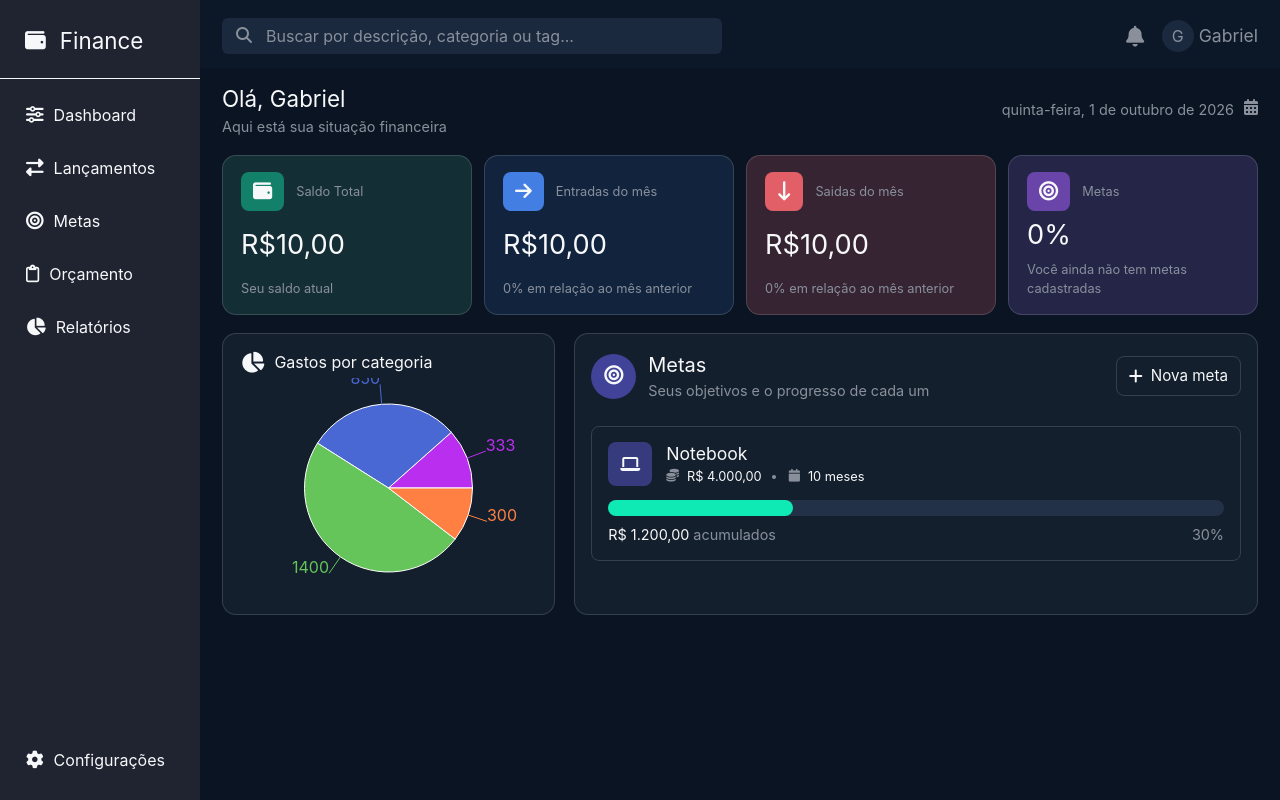
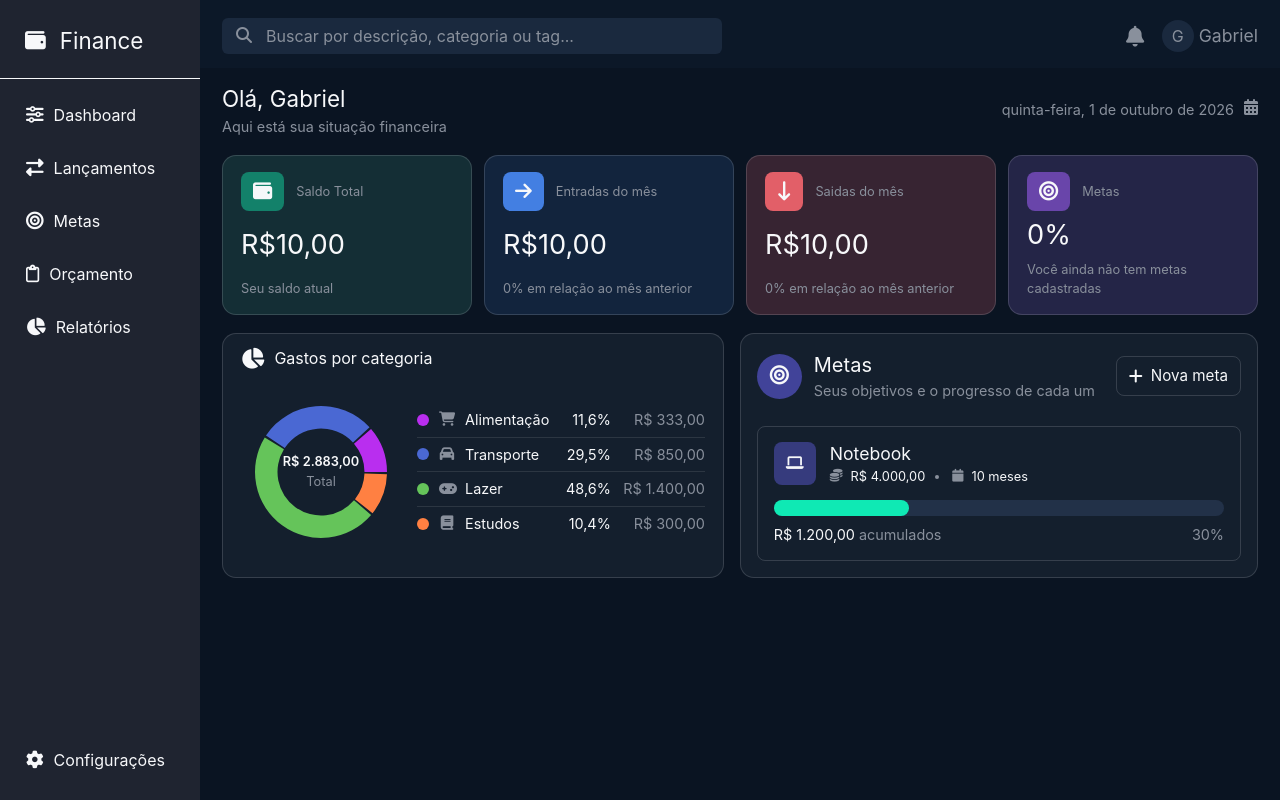
Before and after one commit to Gabrielbarbosa14/finance-app, a React (Vite) app: page / in a window 1280 px wide. Built offline with nearby package versions, Linux system fonts and the light colour scheme.

Commit message:
Terminando a primeira versão da tela de dashboard e adicionando variáveis ao css

```diff
--- a/src/components/Dashboard.jsx
+++ b/src/components/Dashboard.jsx
@@ -1,14 +1,10 @@
 import {
-  Line,
-  XAxis,
-  YAxis,
-  CartesianGrid,
-  Tooltip,
-  Legend,
   PieChart,
   Pie,
   Cell,
 } from "recharts";
+
+const colors = ["#B92EEF", "#4A68D3", "#65C45A", "#FF8042"];
 
 const summaryData = [
   {
@@ -17,8 +13,8 @@ const summaryData = [
     value: "R$10,00",
     description: "Seu saldo atual",
     icon: "fa-solid fa-wallet",
-    bgcolor: "bg-[#142E35]",
-    bgcoloricon: "bg-[#13816A]",
+    bgcolor: "bg-summary-balance",
+    bgcoloricon: "bg-summary-balance-icon",
   },
   {
     id: "montharrivals",
@@ -26,8 +22,8 @@ const summaryData = [
     value: "R$10,00",
     description: "0% em relação ao mês anterior",
     icon: "fa-solid fa-arrow-right",
-    bgcolor: "bg-[#12243D]",
-    bgcoloricon: "bg-[#437FE2]",
+    bgcolor: "bg-summary-income",
+    bgcoloricon: "bg-summary-income-icon",
   },
   {
     id: "monthoutflows",
@@ -35,8 +31,8 @@ const summaryData = [
     value: "R$10,00",
     description: "0% em relação ao mês anterior",
     icon: "fa-solid fa-arrow-down-long",
-    bgcolor: "bg-[#372432]",
-    bgcoloricon: "bg-[#E25F68]",
+    bgcolor: "bg-summary-expenses",
+    bgcoloricon: "bg-summary-expenses-icon",
   },
   {
     id: "goals",
@@ -44,20 +40,23 @@ const summaryData = [
     value: "0%",
     description: "Você ainda não tem metas cadastradas",
     icon: "fa-solid fa-bullseye",
-    bgcolor: "bg-[#242547]",
-    bgcoloricon: "bg-[#6945AA]",
+    bgcolor: "bg-summary-goals",
+    bgcoloricon: "bg-summary-goals-icon",
   },
 ];
 
 const data = [
-  { name: "Alimentação", value: 333 },
-  { name: "Transporte", value: 850 },
-  { name: "Lazer", value: 1400 },
-  { name: "Estudos", value: 300 },
+  { name: "Alimentação", value: 333, icon: "fa-solid fa-cart-shopping" },
+  { name: "Transporte", value: 850, icon: "fa-solid fa-car" },
+  { name: "Lazer", value: 1400, icon: "fa-solid fa-gamepad" },
+  { name: "Estudos", value: 300, icon: "fa-solid fa-book" },
 ];
 
 function Dashboard() {
   const today = new Date();
+  const totalExpenses = data.reduce((total, entry) => total + entry.value, 0);
+  const formatCurrency = (value) =>
+    value.toLocaleString("pt-BR", { style: "currency", currency: "BRL" });
 
   const options = {
     weekday: "long",
@@ -68,19 +67,17 @@ function Dashboard() {
 
   const formattedDate = today.toLocaleDateString("pt-br", options);
 
-  const colors = ["#B92EEF", "#4A68D3", "#65C45A", "#FF8042"];
-
-  return (
-    <div className="w-full bg-[#0A1422] pl-[200px] min-h-screen">
-      <div className="bg-[#0C1828] pt-[18px] pb-3.5 pl-5.5 pr-5.5 flex justify-between">
+    return (
+    <div className="w-full bg-app-background pl-[200px] min-h-screen">
+      <div className="bg-app-header pt-[18px] pb-3.5 pl-5.5 pr-5.5 flex justify-between">
         <div className="relative">
-          <i className="fa-solid fa-magnifying-glass absolute left-3.5 top-[9px] text-[#89909C] text-[1em]"></i>
+          <i className="fa-solid fa-magnifying-glass absolute left-3.5 top-[9px] text-app-secondary text-[1em]"></i>
           <input
             type="text"
             name="search"
             id="search"
             placeholder="Buscar por descrição, categoria ou tag..."
-            className="bg-[#1A293E] text-[#F7F8FA] w-[500px] pt-1.5 pb-1.5
+            className="bg-app-input text-app-primary w-[500px] pt-1.5 pb-1.5
                     pl-11 pr-1 rounded-[6px]"
           />
         </div>
@@ -89,29 +86,29 @@ function Dashboard() {
           className="flex justify-between items-center w-[132px]"
         >
           <div id="notification" className="flex justify-center items-center">
-            <i className="fa-solid fa-bell text-[1.3em] text-[#89909C]"></i>
+            <i className="fa-solid fa-bell text-[1.3em] text-app-secondary"></i>
           </div>
           <div className="flex items-center justify-center gap-[5px]">
             <div
               id="icon"
               className="flex items-center justify-center
-                        bg-[#1A293E] w-[32px] h-[32px] rounded-[50%]"
+                        bg-app-input w-[32px] h-[32px] rounded-[50%]"
             >
-              <h1 className="text-[#89909C]">G</h1>
+              <h1 className="text-app-secondary">G</h1>
             </div>
-            <h1 className="text-[#89909C] text-[1.1em]">Gabriel</h1>
+            <h1 className="text-app-secondary text-[1.1em]">Gabriel</h1>
           </div>
         </div>
       </div>
       <div id="body" className="pl-5.5 pr-5.5 pt-3.5 pb-3.5 ">
         <div id="top-body" className="w-full flex justify-between items-center">
           <div>
-            <h1 className="text-[#F7F8FA] text-[1.4em]">Olá, Gabriel</h1>
-            <p className="text-[#89909C] text-[0.9em]">
+            <h1 className="text-app-primary text-[1.4em]">Olá, Gabriel</h1>
+            <p className="text-app-secondary text-[0.9em]">
               Aqui está sua situação financeira
             </p>
           </div>
-          <div className="text-[#89909C] flex gap-2.5">
+          <div className="text-app-secondary flex gap-2.5">
             <p className="text-[0.9em]">{formattedDate}</p>
             <i class="fa-solid fa-calendar-days"></i>
           </div>
@@ -119,95 +116,143 @@ function Dashboard() {
         <div id="summary" className=" flex justify-between mt-[18px]">
           {summaryData.map((card) => [
             <div
-              className={`${card.bgcolor} w-[250px] h-[160px] pt-4 pb-4 pl-4.5 pr-4.5 flex flex-col justify-between rounded-[14px] border border-[#F7F8FA]/15`}
+              className={`${card.bgcolor} w-[250px] h-[160px] pt-4 pb-4 pl-4.5 pr-4.5 flex flex-col justify-between rounded-[14px] border border-app-outline/15`}
             >
               <div className="flex items-center gap-3">
                 <div
                   className={`${card.bgcoloricon} pt-2.5 pb-2.5 pl-3 pr-3 rounded-[8px] flex justify-between items-center`}
                 >
-                  <i className={`${card.icon} text-[1.2em] text-[#F7F8FA]`}></i>
+                  <i className={`${card.icon} text-[1.2em] text-app-primary`}></i>
                 </div>
-                <p className="text-[0.8em] text-[#89909C]">{card.label}</p>
+                <p className="text-[0.8em] text-app-secondary">{card.label}</p>
               </div>
-              <h1 className="text-[1.7em] text-[#F7F8FA]">{card.value}</h1>
-              <p className="text-[0.8em] text-[#89909C]">{card.description}</p>
+              <h1 className="text-[1.7em] text-app-primary">{card.value}</h1>
+              <p className="text-[0.8em] text-app-secondary">{card.description}</p>
             </div>,
           ])}
         </div>
-        <div id="charts" className="mt-[18px] flex justify-between">
+        <div id="charts" className="mt-[18px] flex justify-between gap-4 items-stretch">
           <div
             id="expenses"
-            className="bg-[#141F2D] border rounded-[14px] border-[#F7F8FA]/15 flex flex-col py-[16px] px-[18px]"
+            className="bg-app-surface w-[56%] border rounded-[14px] border-app-outline/15 flex flex-col py-[12px] px-[18px]"
           >
-            <div className="text-[#F7F8FA] flex items-center gap-2.5 mb-1">
+            <div className="text-app-primary flex items-center gap-2.5 mb-1">
               <i className="fa-solid fa-chart-pie h-min text-[1.3em]"></i>
               <h1>Gastos por categoria</h1>
             </div>
-            <PieChart width={295} height={220}>
-              <Pie data={data} dataKey="value" label>
+            <div className="flex flex-1 min-h-0 items-center gap-4 pt-1">
+              <div className="relative h-[160px] w-[160px] shrink-0">
+                <PieChart
+                  style={{ width: "100%", height: "100%" }}
+                  responsive
+                >
+                  <Pie
+                    data={data}
+                    dataKey="value"
+                    innerRadius="58%"
+                    outerRadius="88%"
+                    paddingAngle={2}
+                    stroke="none"
+                  >
+                    {data.map((entry, index) => (
+                      <Cell key={entry.name} fill={colors[index % colors.length]} />
+                    ))}
+                  </Pie>
+                </PieChart>
+                <div className="pointer-events-none absolute inset-0 flex flex-col items-center justify-center text-center">
+                  <span className="text-[0.8em] font-semibold text-app-primary">
+                    {formatCurrency(totalExpenses)}
+                  </span>
+                  <span className="text-[0.8em] text-app-secondary">Total</span>
+                </div>
+              </div>
+              <div className="min-w-0 flex-1">
                 {data.map((entry, index) => (
-                  <Cell key={`cell-${index}`} fill={colors[index]} />
+                  <div
+                    key={entry.name}
+                    className="flex items-center gap-2.5 border-b border-app-outline/10 py-1.5 last:border-b-0 text-[0.9em]"
+                  >
+                    <span
+                      className="h-3 w-3 shrink-0 rounded-full"
+                      style={{ backgroundColor: colors[index % colors.length] }}
+                    />
+                    <i
+                      className={`${entry.icon} w-4 shrink-0 text-center text-app-secondary`}
+                      aria-hidden="true"
+                    />
+                    <span className="min-w-0 flex-1 truncate text-app-primary">
+                      {entry.name}
+                    </span>
+                    <span className="text-app-primary">
+                      {((entry.value / totalExpenses) * 100).toLocaleString(
+                        "pt-BR",
+                        { maximumFractionDigits: 1 },
+                      )}%
+                    </span>
+                    <span className="min-w-[84px] text-right text-app-secondary">
+                      {formatCurrency(entry.value)}
+                    </span>
+                  </div>
                 ))}
-              </Pie>
-              <Tooltip />
-            </PieChart>
+              </div>
+            </div>
           </div>
           <div
             id="goals"
-            className="bg-[#141F2D] w-[66%] border rounded-[14px] border-[#F7F8FA]/15 p-[16px]"
+            className="bg-app-surface border rounded-[14px] border-app-outline/15 w-[600px] p-[16px]"
           >
             <div id="top" className="flex justify-between items-center mb-6">
               <div id="icon-phrases" className="flex gap-3 items-center">
                 <div
                   id="icon"
-                  className="text-[1.2em] text-[#F7F8FA] bg-[#414399] w-[45px] h-[45px] rounded-[50%] flex justify-center items-center"
+                  className="text-[1.2em] text-app-primary bg-goal-icon w-[45px] h-[45px] rounded-[50%] flex justify-center items-center"
                 >
                   <i className="fa-solid fa-bullseye h-min w-min"></i>
                 </div>
                 <div id="phrases">
-                  <h1 className="text-[#F7F8FA] text-[1.25em]">Metas</h1>
-                  <p className="text-[0.9em] text-[#89909C]">
+                  <h1 className="text-app-primary text-[1.25em]">Metas</h1>
+                  <p className="text-[0.9em] text-app-secondary">
                     Seus objetivos e o progresso de cada um
                   </p>
                 </div>
               </div>
               <div id="new-goal">
-                <button className="border border-[#F7F8FA]/15 px-3 py-2 flex justify-center items-center gap-2 text-[#F7F8FA] rounded-[8px]">
+                <button className="border border-app-outline/15 px-3 py-2 flex justify-center items-center gap-2 text-app-primary rounded-[8px] hover:bg-app-hover hover:cursor-pointer">
                   <i class="fa-solid fa-plus"></i>
                   <h1 className="text-[0.95em]">Nova meta</h1>
                 </button>
               </div>
             </div>
-            <div id="goal" className="border border-[#F7F8FA]/15 rounded-[8px] py-[14px] px-[16px]">
+            <div id="goal" className="border border-app-outline/15 rounded-[8px] py-[14px] px-[16px]">
               <div id="content" className="flex flex-col gap-3.5 w-full">
                 <div id="infos" className="flex items-center gap-3.5">
-                  <div className="bg-[#363B7D] py-3.5 px-3 flex justify-center items-center rounded-[8px] text=[0.9em] text-[var(--white-text)]">
+                  <div className="bg-goal-icon-secondary py-3.5 px-3 flex justify-center items-center rounded-[8px] text-[0.9em] text-app-primary">
                     <i id="icon" class="fa-solid fa-laptop"></i>
                   </div>
                   <div id="infos-details" className="flex flex-col">
-                    <h1 className="text-[1.1em] text-[var(--white-text)]">Notebook</h1>
+                    <h1 className="text-[1.1em] text-app-primary">Notebook</h1>
                     <div id="money-time" className="flex text-[0.8em] items-center">
                       <div id="money" className="flex gap-2 items-center">
-                        <i className="fa-solid fa-coins text-[var(--gray-text)]"></i>
-                        <p className="text-[var(--white-text)]">R$ 4.000,00</p>
+                        <i className="fa-solid fa-coins text-app-secondary"></i>
+                        <p className="text-app-primary">R$ 4.000,00</p>
                       </div>
-                      <div id="separatot" className="bg-[var(--gray-text)] h-[4px] w-[4px] rounded-[50%] mx-2.5"></div>
+                      <div id="separatot" className="bg-app-secondary h-[4px] w-[4px] rounded-[50%] mx-2.5"></div>
                       <div id="time" className="flex gap-2 items-center ml-[3px]">
-                        <i className="fa-solid fa-calendar text-[var(--gray-text)]"></i>
-                        <p className="text-[var(--white-text)]">10 meses</p>
+                        <i className="fa-solid fa-calendar text-app-secondary"></i>
+                        <p className="text-app-primary">10 meses</p>
                       </div>
                     </div>
                   </div>
                 </div>
                 <div id="progress-bar-accumulated" className="flex flex-col gap-2">
                   <div id="progress-bar">
-                    <div id="total" className="h-4 rounded-[8px] bg-[#223148]">
-                      <div id="stored" className="h-4 rounded-[8px] bg-[#0FE9B4] w-[30%]"></div>
+                    <div id="total" className="h-4 rounded-[8px] bg-progress-track">
+                      <div id="stored" className="h-4 rounded-[8px] bg-progress-fill w-[30%]"></div>
                     </div>
                   </div>
                   <div id="accumulated" className="flex justify-between text-[0.9em]">
-                    <p className="text-[var(--gray-text)]"><span className="text-[var(--white-text)]">R$ 1.200,00</span> acumulados</p>
-                    <p className="text-[var(--gray-text)]">30%</p>
+                    <p className="text-app-secondary"><span className="text-app-primary">R$ 1.200,00</span> acumulados</p>
+                    <p className="text-app-secondary">30%</p>
                   </div>
                 </div>
               </div>
--- a/src/index.css
+++ b/src/index.css
@@ -8,10 +8,31 @@ body,
 
 body {
   margin: 0;
-  background-color: #0a1422;
+  background-color: var(--color-app-background);
 }
 
 @theme {
-  --white-text: #F7F8FA;
-  --gray-text: #89909C;
+  --color-app-background: #0A1422;
+  --color-app-header: #0C1828;
+  --color-app-sidebar: #1F2430;
+  --color-app-surface: #141F2D;
+  --color-app-input: #1A293E;
+  --color-app-primary: #F7F8FA;
+  --color-app-secondary: #89909C;
+  --color-app-outline: #F7F8FA;
+  --color-app-hover: #616A7B;
+
+  --color-summary-balance: #142E35;
+  --color-summary-balance-icon: #13816A;
+  --color-summary-income: #12243D;
+  --color-summary-income-icon: #437FE2;
+  --color-summary-expenses: #372432;
+  --color-summary-expenses-icon: #E25F68;
+  --color-summary-goals: #242547;
+  --color-summary-goals-icon: #6945AA;
+
+  --color-goal-icon: #414399;
+  --color-goal-icon-secondary: #363B7D;
+  --color-progress-track: #223148;
+  --color-progress-fill: #0FE9B4;
 }
```
Also changed, not shown: src/components/Sidebar.jsx (+10 -10 lines).
